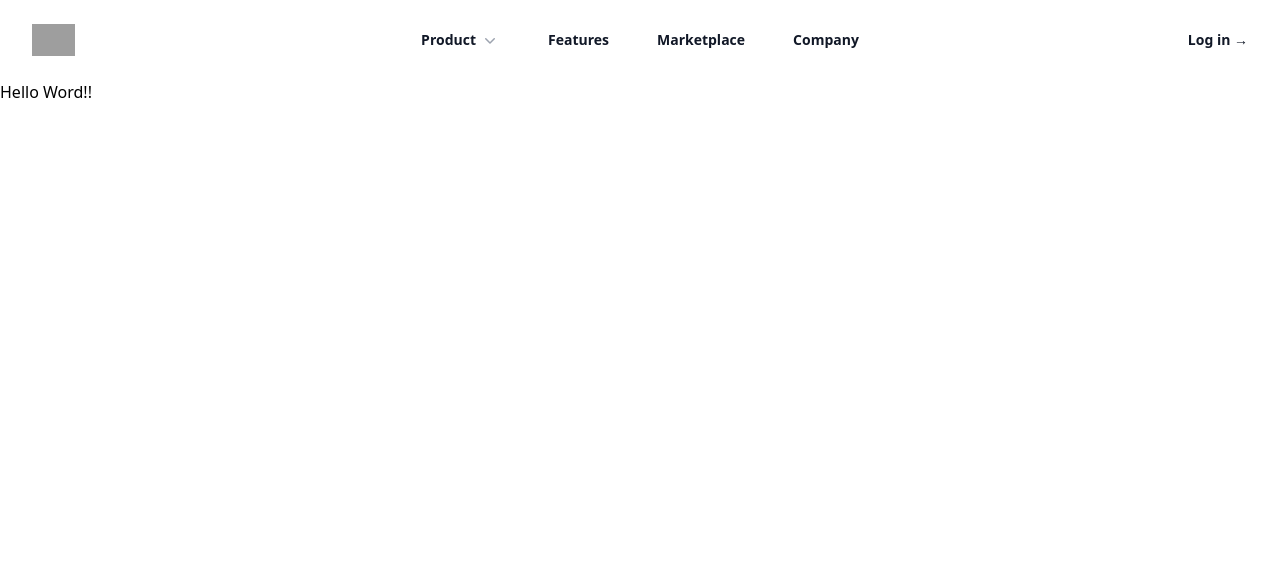
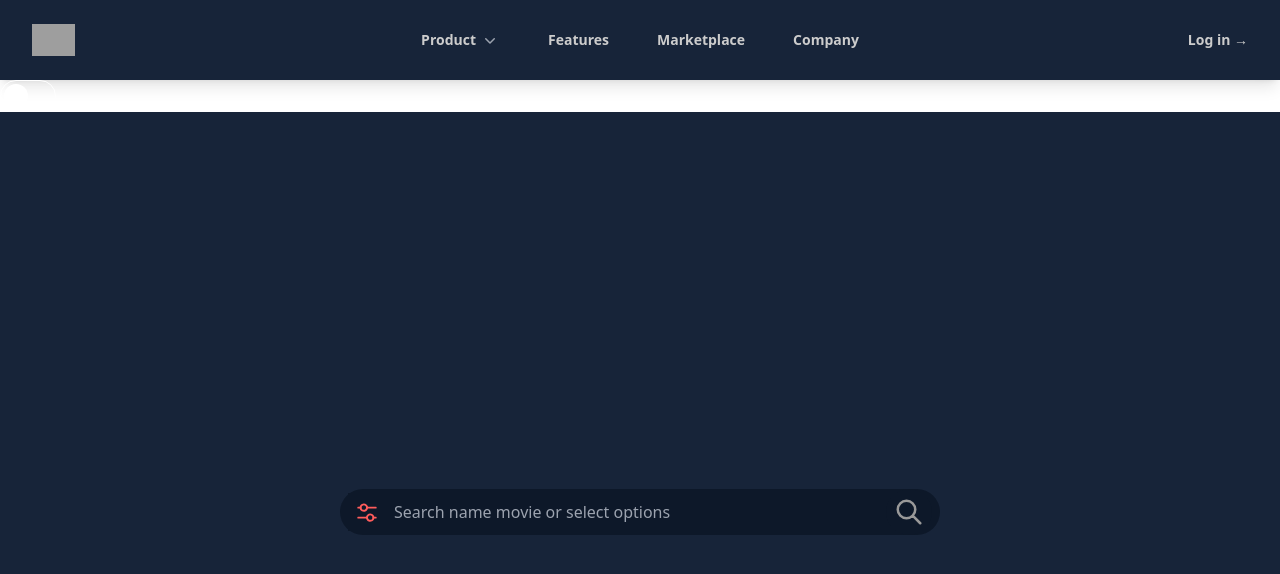
Before and after one commit to devjmv/short_link, a Vue app: page /shorten in a window 1280 px wide. Shown: the top 574 px of the page. Built offline with nearby package versions, Linux system fonts and the light colour scheme; grey boxes are pictures that could not be loaded.

Commit message:
add ligth and dark configuration

```diff
--- a/src/App.vue
+++ b/src/App.vue
@@ -1,12 +1,36 @@
 <script setup>
 import { RouterView } from 'vue-router';
 import NavBar from '@/components/layout/NavBar.vue';
+import { ref } from 'vue';
 
+const mode = ref('dark')
+
+const change = () => {
+  if (mode.value === 'dark') {
+    mode.value = 'light'
+  } else {
+    mode.value = 'dark'
+  }
+}
 </script>
 
 <template>
-  <NavBar />
-  <RouterView />
+  <div :class="mode">
+    <NavBar />
+    <label htmlFor="dark-toggle" className="flex items-center cursor-pointer w-1">
+      <div className="relative">
+        <input @click="change()" type="checkbox" name="dark-mode" id="dark-toggle" className="checkbox hidden" />
+        <div className="block border-[1px] dark:border-white border-gray-900 w-14 h-8 rounded-full" />
+        <div className="dot absolute left-1 top-1 dark:bg-white bg-gray-800 w-6 h-6 rounded-full transition" />
+      </div>
+    </label>
+    <RouterView />
+  </div>
 </template>
 
-<style scoped></style>
+<style scoped>
+input:checked~.dot {
+  transform: translateX(100%);
+  /* background-color: #132b50; */
+}
+</style>
--- a/src/components/layout/NavBar.vue
+++ b/src/components/layout/NavBar.vue
@@ -37,8 +37,8 @@ const callsToAction = [
 const mobileMenuOpen = ref(false)
 </script>
 <template>
-    <header class="bg-white">
-        <nav class="mx-auto flex max-w-7xl items-center justify-between p-6 lg:px-8" aria-label="Global">
+    <header class="bg-white dark:bg-bgdark">
+        <nav class="flex items-center justify-between p-6 lg:px-8 shadow-lg" aria-label="Global">
             <div class="flex lg:flex-1">
                 <a href="#" class="-m-1.5 p-1.5">
                     <span class="sr-only">ShortLink</span>
@@ -48,7 +48,7 @@ const mobileMenuOpen = ref(false)
             </div>
             <div class="flex lg:hidden">
                 <button type="button"
-                    class="-m-2.5 inline-flex items-center justify-center rounded-md p-2.5 text-gray-700"
+                    class="-m-2.5 inline-flex items-center justify-center rounded-md p-2.5 text-gray-700 dark:text-light"
                     @click="mobileMenuOpen = true">
                     <span class="sr-only">Open main menu</span>
                     <Bars3Icon class="h-6 w-6" aria-hidden="true" />
@@ -56,7 +56,7 @@ const mobileMenuOpen = ref(false)
             </div>
             <PopoverGroup class="hidden lg:flex lg:gap-x-12">
                 <Popover class="relative">
-                    <PopoverButton class="flex items-center gap-x-1 text-sm font-semibold leading-6 text-gray-900">
+                    <PopoverButton class="flex items-center gap-x-1 text-sm font-semibold leading-6 text-dark dark:text-light">
                         Product
                         <ChevronDownIcon class="h-5 w-5 flex-none text-gray-400" aria-hidden="true" />
                     </PopoverButton>
@@ -97,22 +97,22 @@ const mobileMenuOpen = ref(false)
                     </transition>
                 </Popover>
 
-                <a href="#" class="text-sm font-semibold leading-6 text-gray-900">Features</a>
-                <a href="#" class="text-sm font-semibold leading-6 text-gray-900">Marketplace</a>
-                <a href="#" class="text-sm font-semibold leading-6 text-gray-900">Company</a>
+                <a href="#" class="text-sm font-semibold leading-6 text-dark dark:text-light">Features</a>
+                <a href="#" class="text-sm font-semibold leading-6 text-dark dark:text-light">Marketplace</a>
+                <a href="#" class="text-sm font-semibold leading-6 text-dark dark:text-light">Company</a>
             </PopoverGroup>
             <div class="hidden lg:flex lg:flex-1 lg:justify-end">
-                <a href="#" class="text-sm font-semibold leading-6 text-gray-900">Log in <span
+                <a href="#" class="text-sm font-semibold leading-6 text-dark dark:text-light">Log in <span
                         aria-hidden="true">&rarr;</span></a>
             </div>
         </nav>
         <Dialog class="lg:hidden" @close="mobileMenuOpen = false" :open="mobileMenuOpen">
             <div class="fixed inset-0 z-10" />
             <DialogPanel
-                class="fixed inset-y-0 right-0 z-10 w-full overflow-y-auto bg-white px-6 py-6 sm:max-w-sm sm:ring-1 sm:ring-gray-900/10">
+                class="fixed inset-y-0 right-0 z-10 w-full overflow-y-auto  bg-bglight px-6 py-6 sm:max-w-sm sm:ring-1 sm:ring-gray-900/10">
                 <div class="flex items-center justify-between">
                     <a href="#" class="-m-1.5 p-1.5">
-                        <span class="sr-only">Your Company</span>
+                        <span class="sr-only">ShortLink</span>
                         <img class="h-8 w-auto" src="https://tailwindui.com/img/logos/mark.svg?color=indigo&shade=600"
                             alt="" />
                     </a>
@@ -156,3 +156,10 @@ const mobileMenuOpen = ref(false)
         </Dialog>
     </header>
 </template>
+
+<style>
+input:checked~.dot {
+    transform: translateX(100%);
+    /* background-color: #132b50; */
+}
+</style>
--- a/src/views/ShortenView.vue
+++ b/src/views/ShortenView.vue
@@ -3,6 +3,47 @@
 
 <template>
   <main>
-    Hello Word!!
+    <div class='flex items-center justify-center min-h-screen dark:bg-bgdark'>
+      <div class="flex rounded-full bg-bglight dark:bg-dark px-2 w-full max-w-[600px]">
+        <button class="self-center flex p-1 cursor-pointer bg-bglight dark:bg-dark"> <svg width="30px" height="30px"
+            viewBox="0 0 24 24" fill="none" xmlns="http://www.w3.org/2000/svg">
+
+            <g id="SVGRepo_bgCarrier" stroke-width="0" />
+
+            <g id="SVGRepo_tracerCarrier" stroke-linecap="round" stroke-linejoin="round" />
+
+            <g id="SVGRepo_iconCarrier">
+              <path fill-rule="evenodd" clip-rule="evenodd"
+                d="M11.567 9.8895C12.2495 8.90124 12.114 7.5637 11.247 6.7325C10.3679 5.88806 9.02339 5.75928 7.99998 6.4215C7.57983 6.69308 7.25013 7.0837 7.05298 7.5435C6.85867 7.99881 6.80774 8.50252 6.90698 8.9875C7.00665 9.47472 7.25054 9.92071 7.60698 10.2675C7.97021 10.6186 8.42786 10.8563 8.92398 10.9515C9.42353 11.049 9.94062 11.0001 10.413 10.8105C10.8798 10.6237 11.2812 10.3033 11.567 9.8895Z"
+                stroke="#ff5c5c" stroke-width="1.5" stroke-linecap="round" stroke-linejoin="round" />
+              <path fill-rule="evenodd" clip-rule="evenodd"
+                d="M12.433 17.8895C11.7504 16.9012 11.886 15.5637 12.753 14.7325C13.6321 13.8881 14.9766 13.7593 16 14.4215C16.4202 14.6931 16.7498 15.0837 16.947 15.5435C17.1413 15.9988 17.1922 16.5025 17.093 16.9875C16.9933 17.4747 16.7494 17.9207 16.393 18.2675C16.0298 18.6186 15.5721 18.8563 15.076 18.9515C14.5773 19.0481 14.0614 18.9988 13.59 18.8095C13.1222 18.6234 12.7197 18.3034 12.433 17.8895V17.8895Z"
+                stroke="#ff5c5c" stroke-width="1.5" stroke-linecap="round" stroke-linejoin="round" />
+              <path
+                d="M12 7.75049C11.5858 7.75049 11.25 8.08627 11.25 8.50049C11.25 8.9147 11.5858 9.25049 12 9.25049V7.75049ZM19 9.25049C19.4142 9.25049 19.75 8.9147 19.75 8.50049C19.75 8.08627 19.4142 7.75049 19 7.75049V9.25049ZM6.857 9.25049C7.27121 9.25049 7.607 8.9147 7.607 8.50049C7.607 8.08627 7.27121 7.75049 6.857 7.75049V9.25049ZM5 7.75049C4.58579 7.75049 4.25 8.08627 4.25 8.50049C4.25 8.9147 4.58579 9.25049 5 9.25049V7.75049ZM12 17.2505C12.4142 17.2505 12.75 16.9147 12.75 16.5005C12.75 16.0863 12.4142 15.7505 12 15.7505V17.2505ZM5 15.7505C4.58579 15.7505 4.25 16.0863 4.25 16.5005C4.25 16.9147 4.58579 17.2505 5 17.2505V15.7505ZM17.143 15.7505C16.7288 15.7505 16.393 16.0863 16.393 16.5005C16.393 16.9147 16.7288 17.2505 17.143 17.2505V15.7505ZM19 17.2505C19.4142 17.2505 19.75 16.9147 19.75 16.5005C19.75 16.0863 19.4142 15.7505 19 15.7505V17.2505ZM12 9.25049H19V7.75049H12V9.25049ZM6.857 7.75049H5V9.25049H6.857V7.75049ZM12 15.7505H5V17.2505H12V15.7505ZM17.143 17.2505H19V15.7505H17.143V17.2505Z"
+                fill="#ff5c5c" />
+            </g>
+
+          </svg></button>
+
+        <input type="text" class="w-full flex bg-transparent pl-2 text-dark dark:text-light outline-0"
+          placeholder="Search name movie or select options" />
+        <button type="submit" class="relative p-2 bg-bglight dark:bg-dark rounded-full">
+          <svg width="30px" height="30px" viewBox="0 0 24 24" fill="none" xmlns="http://www.w3.org/2000/svg">
+
+            <g id="SVGRepo_bgCarrier" stroke-width="0" />
+
+            <g id="SVGRepo_tracerCarrier" stroke-linecap="round" stroke-linejoin="round" />
+
+            <g id="SVGRepo_iconCarrier">
+              <path
+                d="M14.9536 14.9458L21 21M17 10C17 13.866 13.866 17 10 17C6.13401 17 3 13.866 3 10C3 6.13401 6.13401 3 10 3C13.866 3 17 6.13401 17 10Z"
+                stroke="#999" stroke-width="2" stroke-linecap="round" stroke-linejoin="round" />
+            </g>
+
+          </svg>
+        </button>
+      </div>
+    </div>
   </main>
 </template>
--- a/tailwind.config.js
+++ b/tailwind.config.js
@@ -1,5 +1,6 @@
 /** @type {import('tailwindcss').Config} */
 export default {
+  darkMode: 'selector',
   content: ["./index.html", "./src/**/*.{vue,js,ts,jsx,tsx}"],
   theme: {
     extend: {
@@ -16,10 +17,12 @@ export default {
       },
 
       colors: {
-        dark: "#32292f",
+        bgdark: "#172439",
+        dark: "#0d1829",
+        bglight: "#e2e8f0",
+        light: "#cccccc",
+        primary: "#70abaf",
         secondary: "#99e1d9",
-        light: "#f0f7f4",
-        primary: "#70abaf",
         terciary: "#705d56",
         navy: "#303972"
       },
```
